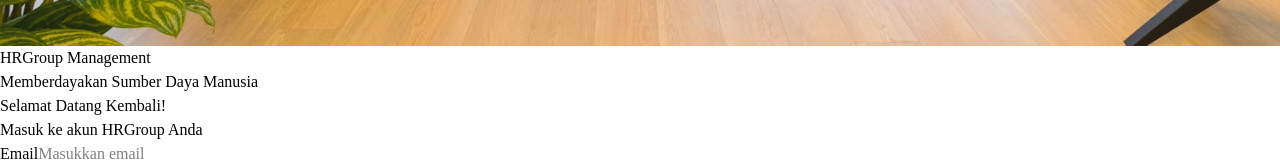
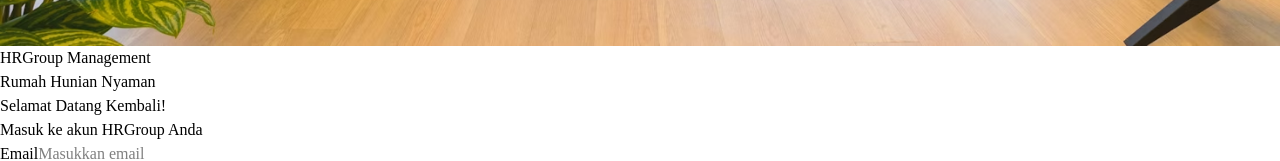
Before and after one commit to KDSdev94/HRGroup_Absen, a React (Vite) app in the folder client/: page /login in a window 1280 px wide. Shown: the part 1011-1172 px from the top of the page. Built offline with nearby package versions, Linux system fonts and the light colour scheme; no server answers.

Commit message:
nambah fitur

```diff
--- a/client/src/pages/Login.tsx
+++ b/client/src/pages/Login.tsx
@@ -174,7 +174,7 @@ export default function Login() {
             HRGroup Management
           </h1>
           <p className="text-sm sm:text-base md:text-lg opacity-90">
-            Memberdayakan Sumber Daya Manusia
+            Rumah Hunian Nyaman
           </p>
         </div>
       </div>
```
